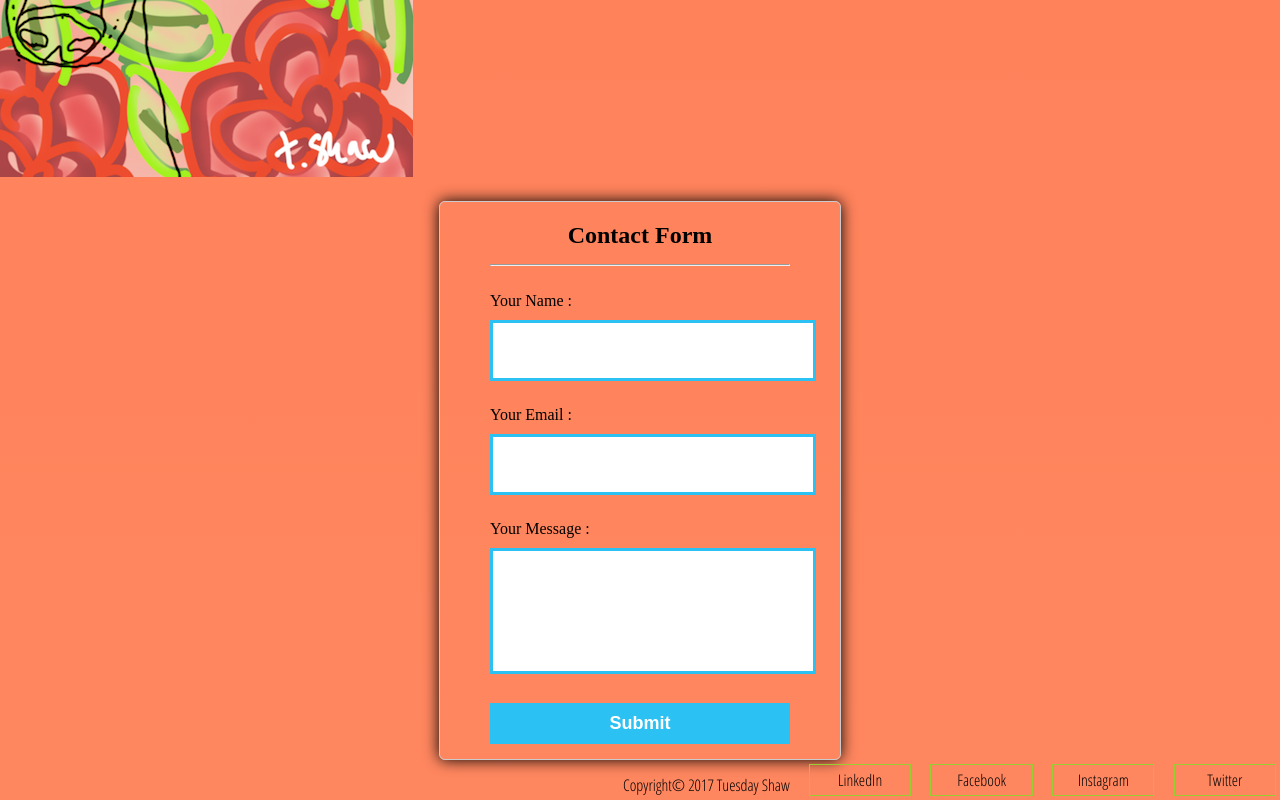
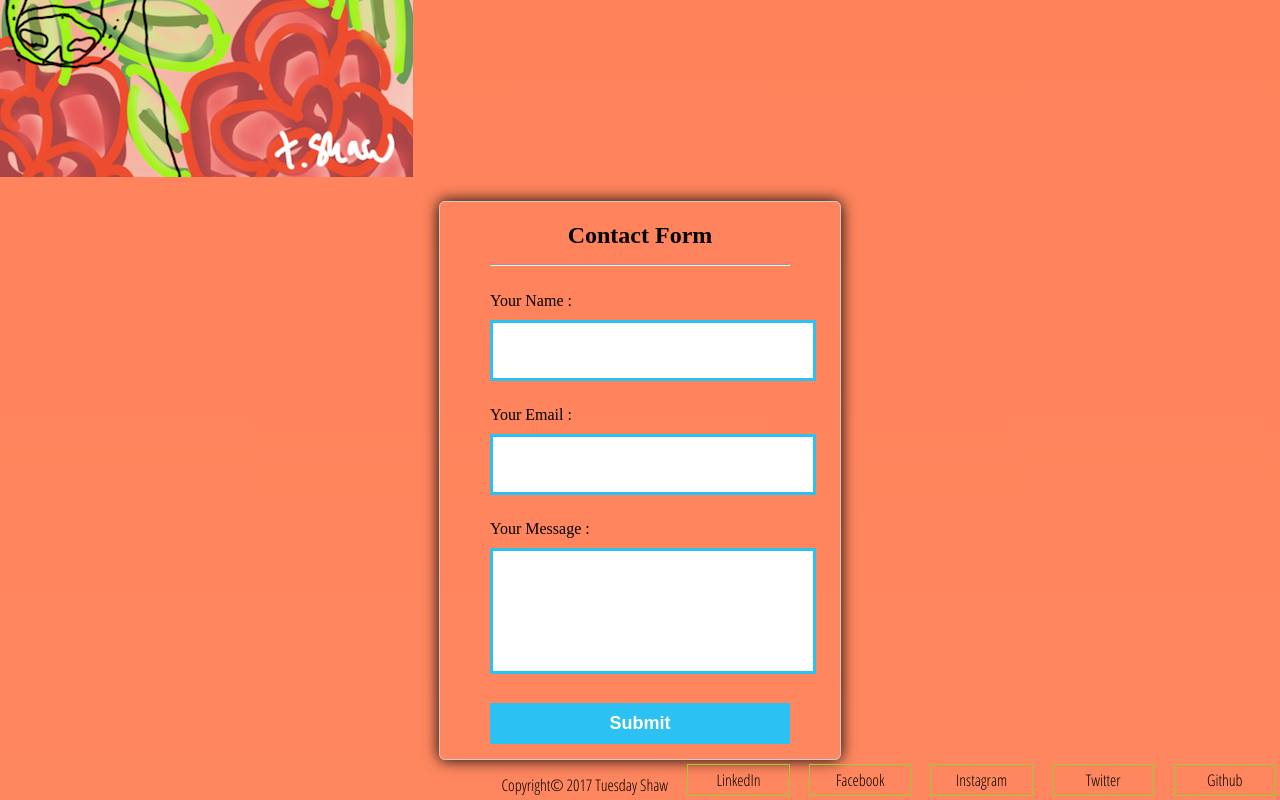
Before and after one commit to tuesdayshaw/tuesdayshaw.github.io, a plain HTML site: page index.html in a window 1280 px wide. Shown: the part 7783-8583 px from the top of the page. Drawn offline with Linux system fonts and the light colour scheme.

Commit message:
added github link to footer
adjusted css for footer text

```diff
--- a/index.html
+++ b/index.html
@@ -116,6 +116,7 @@
         <a href="https://www.facebook.com/canidmarsart/" class="bottom-nav-text" target="_blank"><button type="" class="social-media-btn">Facebook</button></a>
         <a href="https://www.instagram.com/canidmarsart/" class="bottom-nav-text" target="_blank"><button type="" class="social-media-btn">Instagram</button></a>
         <a href="https://www.twitter.com/tuesday_shaw/" class="bottom-nav-text" target="_blank"><button type="" class="social-media-btn">Twitter</button></a>
+        <a href="https://github.com/tuesdayshaw" class="bottom-nav-text" target="_blank"><button type="" class="social-media-btn">Github</button></a>
     </div>
 </div>
 <script src="js/jquery-3.2.0.js"></script>
```
